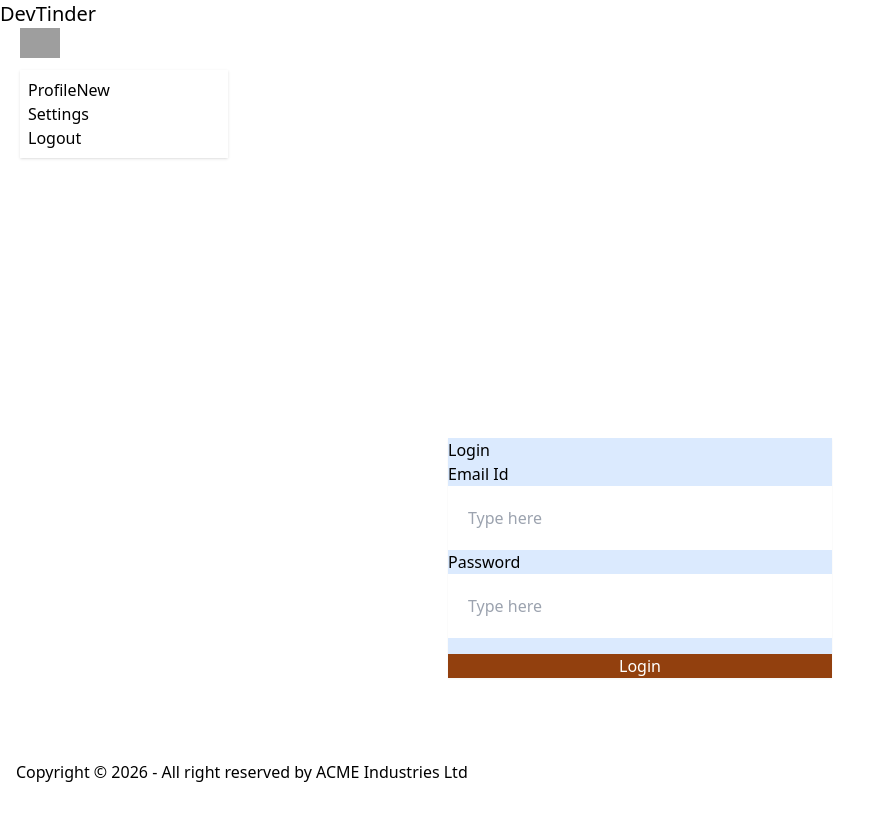
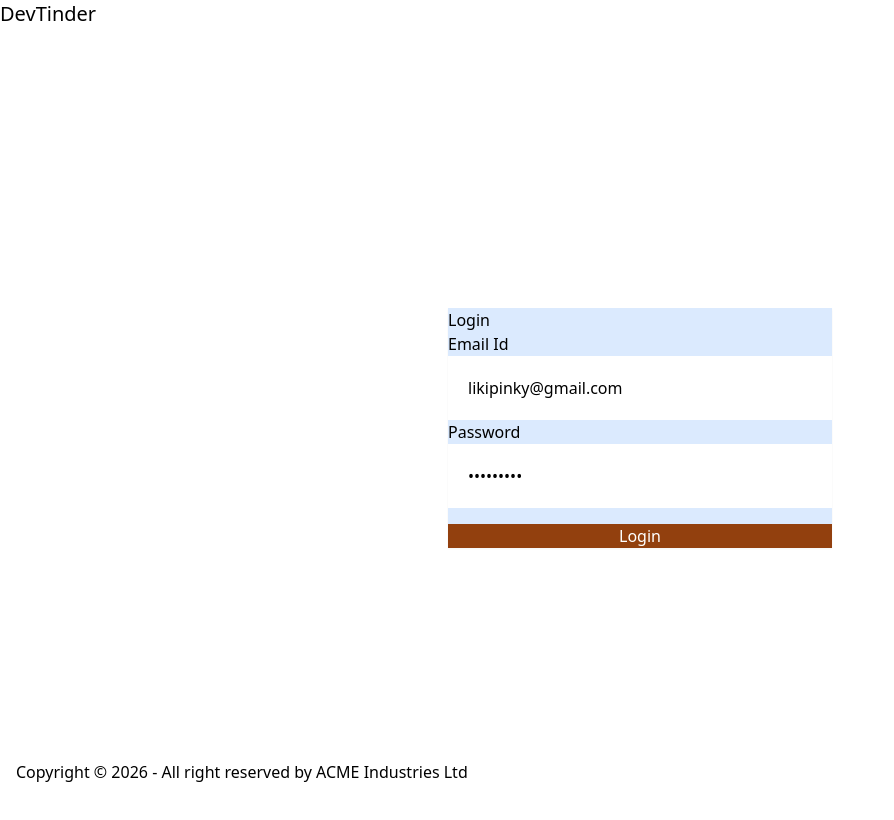
Before and after one commit to likithliki5454/devtinderUI, a React (Vite) app: page /login in a window 1280 px wide. Shown: the top 820 px of the page, without its empty margins (0-894 px from the left). Built offline with nearby package versions, Linux system fonts and the light colour scheme; grey boxes are pictures that could not be loaded.

Commit message:
Login and logout feature from frontend

```diff
--- a/package.json
+++ b/package.json
@@ -10,9 +10,11 @@
     "preview": "vite preview"
   },
   "dependencies": {
+    "@reduxjs/toolkit": "^2.11.2",
     "axios": "^1.13.5",
     "react": "^19.2.0",
     "react-dom": "^19.2.0",
+    "react-redux": "^9.2.0",
     "react-router-dom": "^7.13.0"
   },
   "devDependencies": {
--- a/src/Login.jsx
+++ b/src/Components/Authpages/Login.jsx
@@ -1,10 +1,17 @@
 import axios from "axios";
 import React, { useState } from "react";
+import { useDispatch, useSelector } from "react-redux";
+import { addUser } from "../utils/userSlice";
+import { useNavigate } from "react-router-dom";
+import { API_URL } from "../utils/constants";
 
 const Login = () => {
-  const [email, setEmail] = useState("");
-  const [password, setPassword] = useState("");
+  const [email, setEmail] = useState("likipinky@gmail.com");
+  const [password, setPassword] = useState("1057@Liki");
   const [errors, setErrors] = useState({});
+  const dispatch=useDispatch();
+  const navigate=useNavigate();
+
 
   const HandleLogin = async () => {
     const newErrors = {};
@@ -19,23 +26,17 @@ const Login = () => {
     setErrors(newErrors);
     if (Object.keys(newErrors).length > 0) return;
 
-    try{
-    const res=await axios.post("http://localhost:7777/login",  {
-    emailId: email,
-    password: password
-  })
-    console.log(res.data)
+    try {
+      const res = await axios.post(`${API_URL}/login`, {
+        emailId: email,
+        password: password,
+      });
+      console.log(res.data);
+      dispatch(addUser(res.data))
+      navigate('/')
+    } catch (err) {
+      console.log(err);
     }
-      catch(err){
-        console.log(err)
-      if(err.response && err.response.data && err.response.data.message){
-        alert(err.response.data.message)
-      }
-
-    }
-
-
-
   };
 
   return (
--- /dev/null
+++ b/src/Components/Authpages/Logout.js
@@ -0,0 +1,9 @@
+import React from 'react'
+
+const Logout = () => {
+  return (
+    <div>Logout</div>
+  )
+}
+
+export default Logout
--- /dev/null
+++ b/src/Components/utils/appStore.js
@@ -0,0 +1,11 @@
+import { configureStore } from "@reduxjs/toolkit";
+
+import userreducer from "./userSlice";
+
+const appstore = configureStore({
+    reducer: {
+        user: userreducer
+    }
+})
+
+export default appstore;
--- /dev/null
+++ b/src/Components/utils/constants.js
@@ -0,0 +1 @@
+export const API_URL = "http://localhost:7777";
--- /dev/null
+++ b/src/Components/utils/userSlice.js
@@ -0,0 +1,18 @@
+import { createSlice } from "@reduxjs/toolkit";
+
+const userSlice=createSlice({
+    name:'user',
+    initialState:null,
+    reducers:{
+        addUser:(state,action)=>{
+            return action.payload
+        },
+        removeUser:(state,action)=>{
+            return null
+        }
+    }
+
+
+})
+export const {addUser,removeUser}=userSlice.actions;
+export default userSlice.reducer;
--- a/src/NavBar.jsx
+++ b/src/NavBar.jsx
@@ -1,36 +1,67 @@
-import React from 'react'
+import React from "react";
+import { useDispatch, useSelector } from "react-redux";
+import { removeUser } from "./Components/utils/userSlice";
+import { useNavigate } from "react-router-dom";
 
 const NavBar = () => {
+  const dispatch = useDispatch();
+  const navigate = useNavigate();
+  const user = useSelector((store) => {
+    return store.user;
+  });
+
+  const handleLogout = () => {
+    dispatch(removeUser());
+    navigate("/login");
+
+  };
+
   return (
-    <div>    <div className="navbar bg-base-content  text-base-content text-neutral-content">
+    <div>
+      {" "}
+      <div className="navbar bg-base-content  text-base-content text-neutral-content">
         <div className="flex-1">
           <a className="text-xl">DevTinder</a>
         </div>
         <div className="flex gap-2">
-    <div className="dropdown dropdown-end mx-5">
-      <div tabIndex={0} role="button" className="btn btn-ghost btn-circle avatar">
+          {user && (
+            <div className="dropdown dropdown-end mx-5 flex">
+              <p className="px-4  my-2">Welcome {user.firstName}</p>
+              <div
+                tabIndex={0}
+                role="button"
+                className="btn btn-ghost btn-circle avatar"
+              >
                 <div className="w-10 rounded-full">
                   <img
                     alt="Tailwind CSS Navbar component"
-            src="https://img.daisyui.com/images/stock/photo-1534528741775-53994a69daeb.webp" />
+                    src="https://img.daisyui.com/images/stock/photo-1534528741775-53994a69daeb.webp"
+                  />
                 </div>
               </div>
               <ul
                 tabIndex="-1"
-        className="menu menu-sm dropdown-content bg-base-100 rounded-box z-1 mt-3 w-52 p-2 shadow text-base-content">
+                className="menu menu-sm dropdown-content bg-base-100 rounded-box z-1 mt-3 w-52 p-2 shadow text-base-content"
+              >
                 <li>
                   <a className="justify-between">
                     Profile
                     <span className="badge">New</span>
                   </a>
                 </li>
-        <li><a>Settings</a></li>
-        <li><a>Logout</a></li>
+                <li>
+                  <a>Settings</a>
+                </li>
+                <li onClick={handleLogout}>
+                  <a>Logout</a>
+                </li>
               </ul>
             </div>
+          )}
         </div>
-</div></div>
-  )
-}
+      </div>
+    </div>
+  );
+};
 
-export default NavBar
+export default NavBar;
```
Also changed, not shown: src/App.jsx (+5 -2 lines), 1 other file (tests, documents, lock files or other folders). Lines whose indentation alone changed are shown as unchanged.
